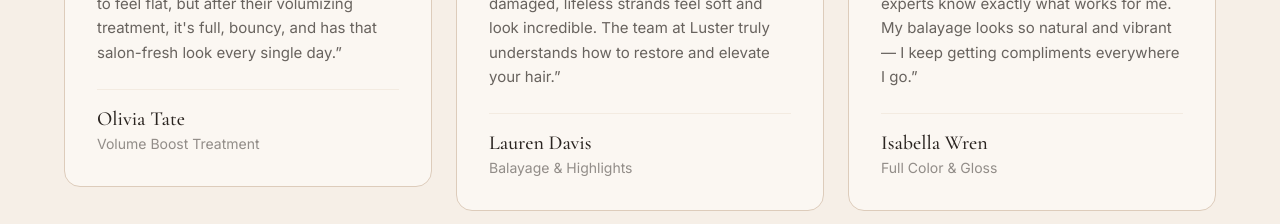
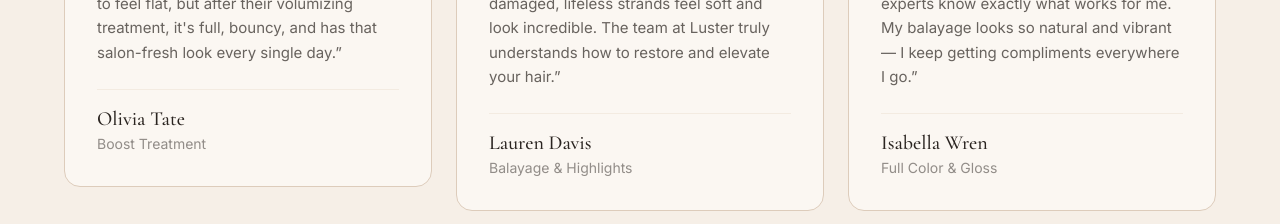
Before and after one commit to dipindasme-cloud/luster-hair-salon, a Next.js app: page / in a window 1280 px wide. Shown: the part 4691-4915 px from the top of the page. Built offline with nearby package versions, Linux system fonts and the light colour scheme.

Commit message:
update: change Olivia Tate role to 'Boost Treatment'

```diff
--- a/src/components/sections/Testimonials.tsx
+++ b/src/components/sections/Testimonials.tsx
@@ -13,7 +13,7 @@ const testimonials = [
   },
   {
     name: "Olivia Tate",
-    role: "Volume Boost Treatment",
+    role: "Boost Treatment",
     review: "Volume and shine restored! My hair used to feel flat, but after their volumizing treatment, it's full, bouncy, and has that salon-fresh look every single day.",
     image: "https://images.unsplash.com/photo-1544005313-94ddf0286df2?auto=format&fit=crop&w=100&q=80",
   },
```
